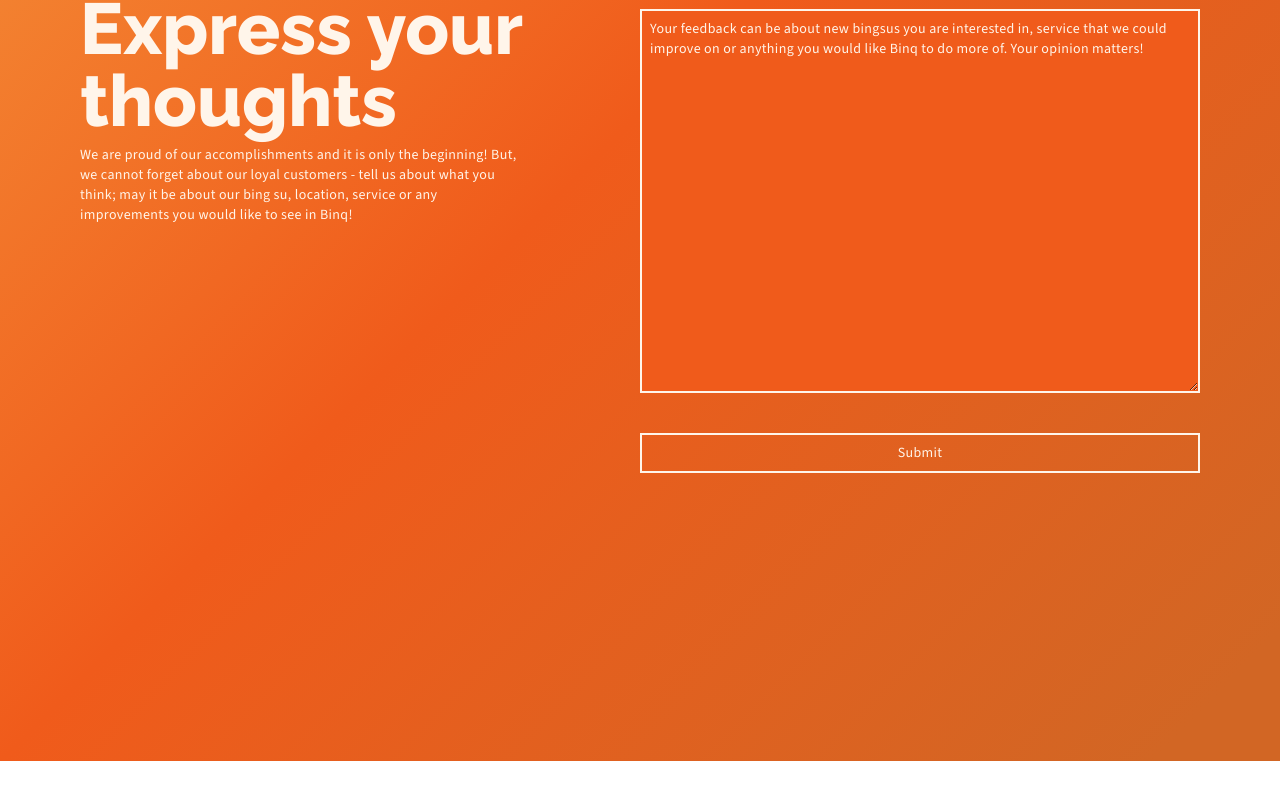
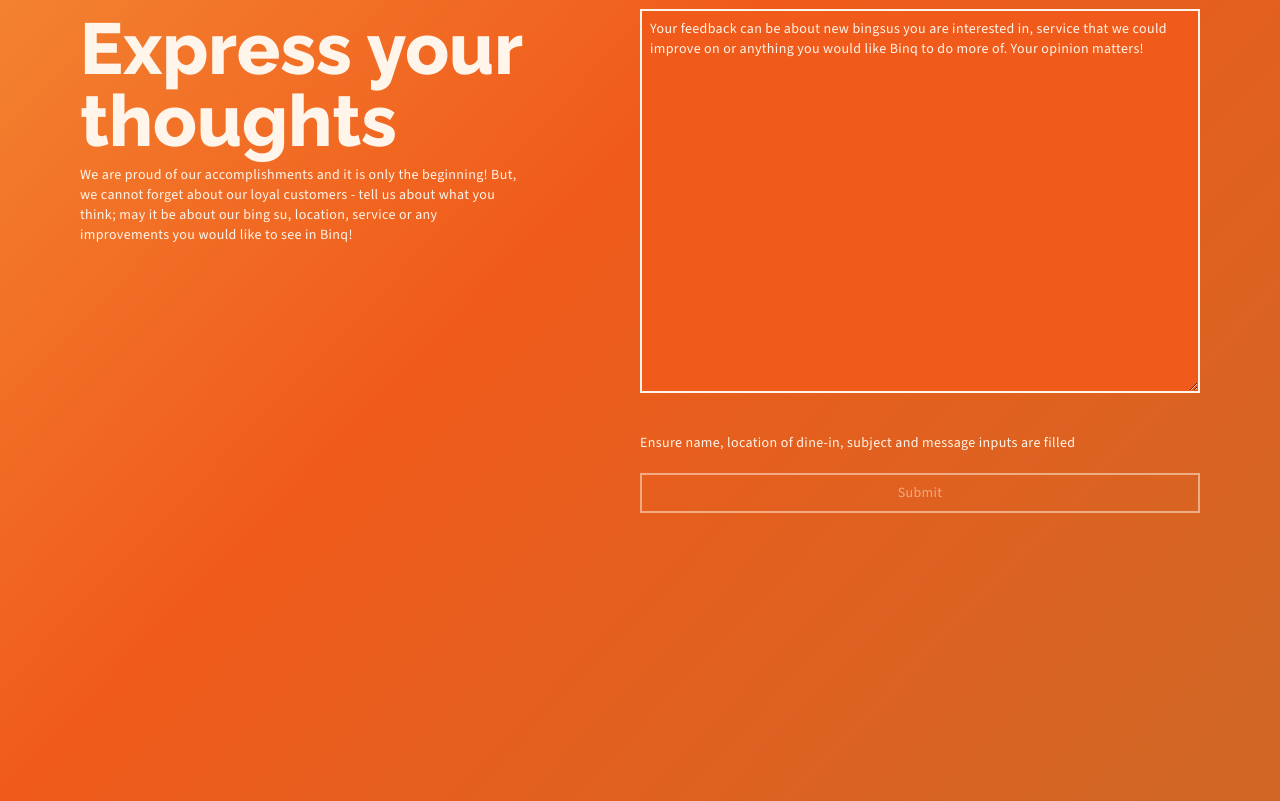
Before and after one commit to 25Ericcheong/binq, a Vue app: page / in a window 1280 px wide. Shown: the part 7958-8759 px from the top of the page. Before the commit the page ends 8719 px from the top, so only its background shows below. Built offline with nearby package versions, Linux system fonts and the light colour scheme.

Commit message:
feat: Modify how reactive states are validated on the fly which affects whether submit button is disabled or not as well as error messages

```diff
--- a/src/components/feedback.vue
+++ b/src/components/feedback.vue
@@ -1,5 +1,5 @@
 <script setup lang="ts">
-import { ref } from "vue";
+import { computed, ref } from "vue";
 
 const BRANCHES = ["Desa Sri Hartamas", "Subang Jaya"];
 const SCOPES = ["Food", "Service"];
@@ -17,13 +17,7 @@ const request = ref<FeedbackRequest>({
   scope: "",
   message: "",
 });
-const hasError = ref<boolean>(false);
-
-function trySubmit(event: Event) {
-  if (event) {
-    event.preventDefault();
-  }
-
+const hasError = computed(() => {
   const req = request.value;
 
   if (
@@ -32,12 +26,11 @@ function trySubmit(event: Event) {
     req.scope === "" ||
     req.message === ""
   ) {
-    hasError.value = true;
-    return;
+    return true;
   }
 
-  hasError.value = false;
-}
+  return false;
+});
 </script>
 
 <template>
@@ -61,8 +54,11 @@ function trySubmit(event: Event) {
         improvements you would like to see in Binq!
       </p>
     </section>
+    <!-- purpose of gform within class is to allow feedback information to be processed with the provided js handler to store information on dedicated sheet -->
     <form
-      class="w-full lg:w-[50%] body-font text-xl sm:text-2xl lg:text-sm xl:text-xl xxl:text-2xl tracking-wide pt-20 lg:pt-0"
+      class="w-full lg:w-[50%] body-font text-xl sm:text-2xl lg:text-sm xl:text-xl xxl:text-2xl tracking-wide pt-20 lg:pt-0 gform"
+      method="POST"
+      action="https://script.google.com/macros/s/AKfycbzRwO6OwpPO3Pq2yjGAs5cuZUlkkb6Ivb7PNAUfYj-CpYwlDSz6KjhfV-6ylk2Uw-1U6w/exec"
     >
       <div class="flex flex-col lg:flex-row justify-between mb-10">
         <div class="flex flex-col w-full lg:w-[45%] mb-10 lg:mb-0">
@@ -121,7 +117,8 @@ function trySubmit(event: Event) {
           filled
         </p>
         <button
-          @click="(e) => trySubmit(e)"
+          :disabled="hasError"
+          :style="hasError ? { opacity: 0.5 } : { opacity: 1 }"
           class="w-full border-solid border-2 p-2"
         >
           Submit
```
